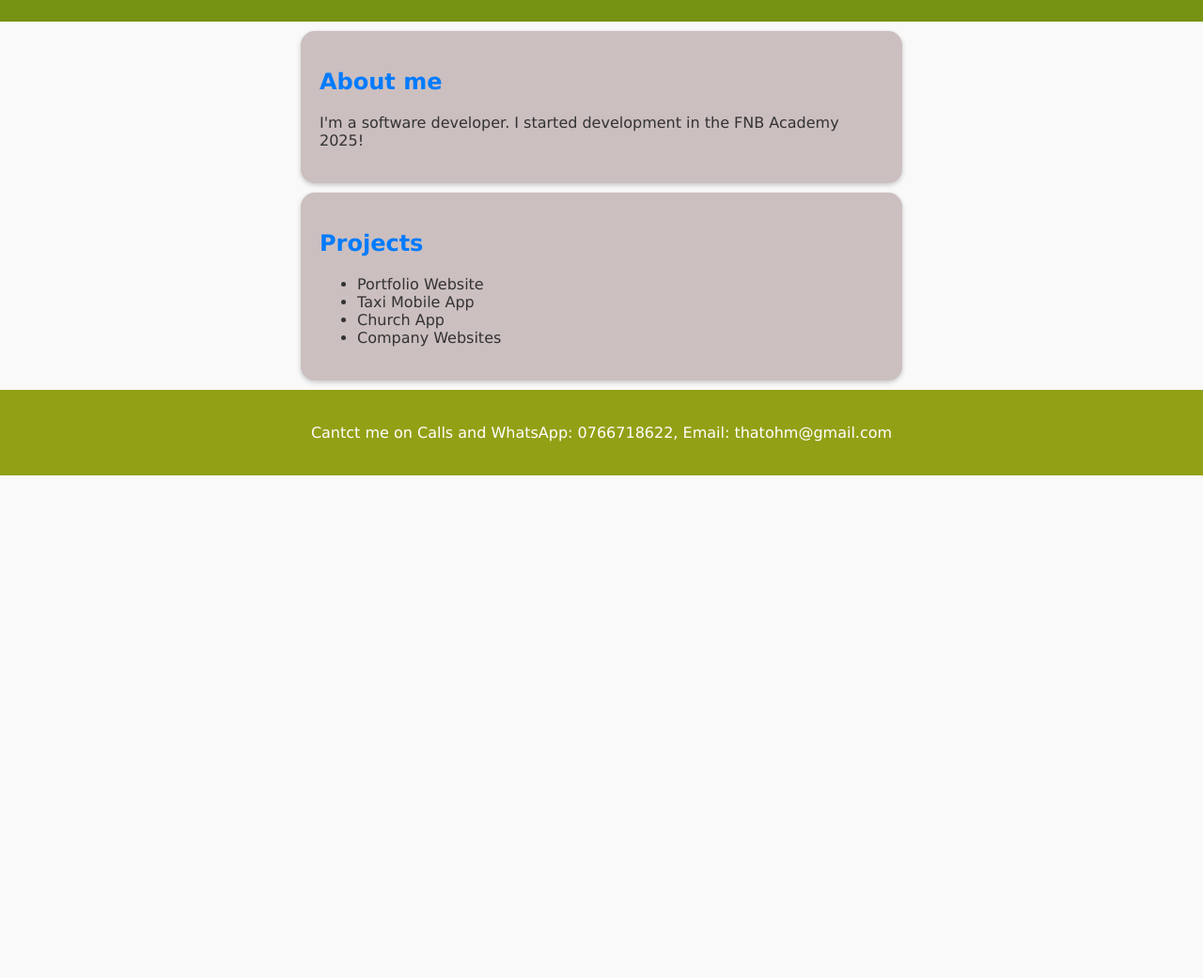
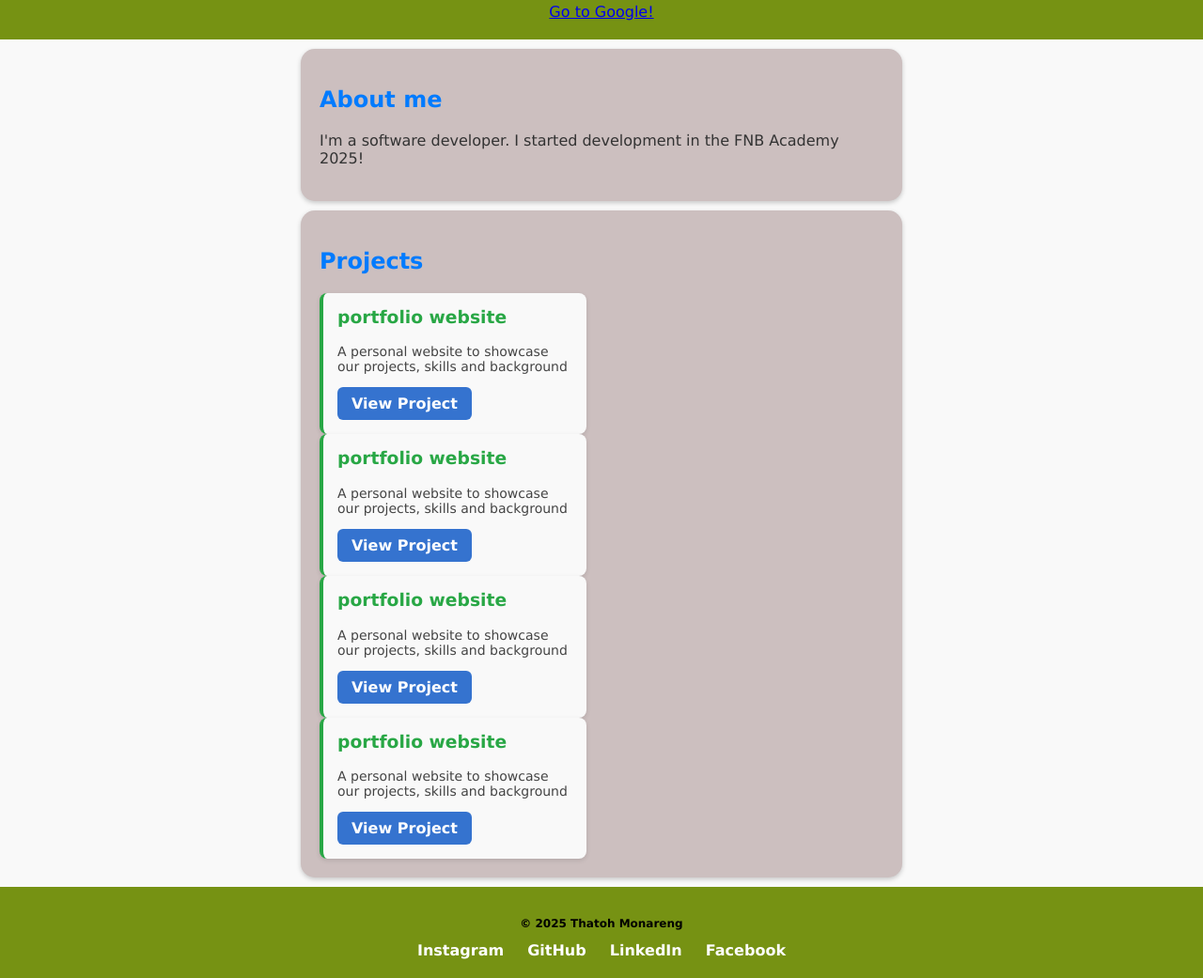
Before and after one commit to Thatoh02/portolio-website, a plain HTML site: page index.html in a window 1280 px wide. Shown: the part 133-1174 px from the top of the page at 94% size. Before the commit the page ends 800 px from the top, so only its background shows below. Drawn offline with Linux system fonts and the light colour scheme.

Commit message:
Updated projects section and added social links

```diff
--- a/index.html
+++ b/index.html
@@ -10,6 +10,7 @@
   <header>
     <h1> Hello I,m Thato Monareng</h1>
     <p> Welcome to my portfolio website! Glad to see you here.</p>
+    <a href="https://www.google.com"> Go to Google!</a>
   </header>
 
   <section class="about">
@@ -21,17 +22,54 @@
 
   <section class="projects">
     <h2> Projects</h2>
-    <ul>
-        <li> Portfolio Website</li>
-        <li> Taxi Mobile App</li>
-        <li>Church App</li>
-        <li> Company Websites</li>
-    </ul>
+    <div class="porject-list">
+      <div class="project-card">
+          <h3>portfolio website</h3>
+          <p> A personal website to showcase our
+               projects, skills and background</p>
+               <a href="#"> View Project</a>
+        </div>
+
+         <div class="project-card">
+          <h3>portfolio website</h3>
+          <p> A personal website to showcase our
+               projects, skills and background</p>
+               <a href="#"> View Project</a>
+        </div>
+
+         <div class="project-card">
+          <h3>portfolio website</h3>
+          <p> A personal website to showcase our
+               projects, skills and background</p>
+               <a href="#"> View Project</a>
+        </div>
+
+         <div class="project-card">
+          <h3>portfolio website</h3>
+          <p> A personal website to showcase our
+               projects, skills and background</p>
+               <a href="#"> View Project</a>
+        </div>
+      </div>
   </section>
 
 
     <footer>
-        <p> Cantct me on Calls and WhatsApp: 0766718622, Email: thatohm@gmail.com</p>
+        <p>© 2025 Thatoh Monareng</p>
+        <div class="social-links">
+          <a href="https://www.instagram.com/thatoh_monareng/"
+          target="_blank">Instagram</a>
+
+          <a href="https://github.com/Thatoh02/"
+          target="_blank">GitHub</a>
+
+          <a href="https://www.linkedin.com/in/thato-monareng-0814601546/"
+          target="_blank">LinkedIn</a>
+
+            <a href="https://www.facebook.com/thatoh.mcmonareng"
+          target="_blank">Facebook</a>
+
+        </div>
     </footer>
 
 </body>
--- a/style.css
+++ b/style.css
@@ -28,6 +28,76 @@ h2 {
 footer{
     text-align: center;
     padding: 20px;
-    background: #92a015;
+    background: #769213;
     color: #ffffff;
 }
+
+.social-links {
+    margin-top: 10px;
+}
+
+.social-links > a {
+    margin: 0 10px;
+    color:#ffffff;
+    text-decoration: none;
+    font-weight: bold;
+}
+
+.social-links > a:hover {
+    text-decoration: underline;
+    font-size: 30px;
+    color: #000;
+}
+
+footer > p{
+    color: #000;
+    font-weight: bold;
+    font-size: 12px;
+}
+
+/*project list*/
+.project-list {
+    display: flex;
+    flex-wrap: wrap;
+    justify-content: center;
+    gap: 20px;
+}
+
+.project-card{
+    background-color: #f9f9f9;
+    border-left: 4px solid #28a745;
+    padding: 15px;
+    border-radius: 8px;
+    width: 250px;
+    box-shadow: 0 2px 5px rgba(0, 0, 0, 0.113);
+    transition: transform 0.2s;
+}
+
+.project-card:hover{
+    transform: translateX(20px);
+}
+
+.project-card > h3 {
+    margin-top: 0;
+    color: #28a745;
+}
+
+.project-card > p {
+    font-size: 14px;
+    color: #444;
+}
+
+.project-card > a {
+    display: inline-block;
+    padding: 8px 15px;
+    background-color: #3573cf;
+    color: #fff;
+    border-radius: 6px;
+    text-decoration: none;
+    font-weight: bold;
+    transition: background-color 0.2s ease;
+}
+
+.project-card > a:hover {
+    background-color: #00056b;
+}
```
